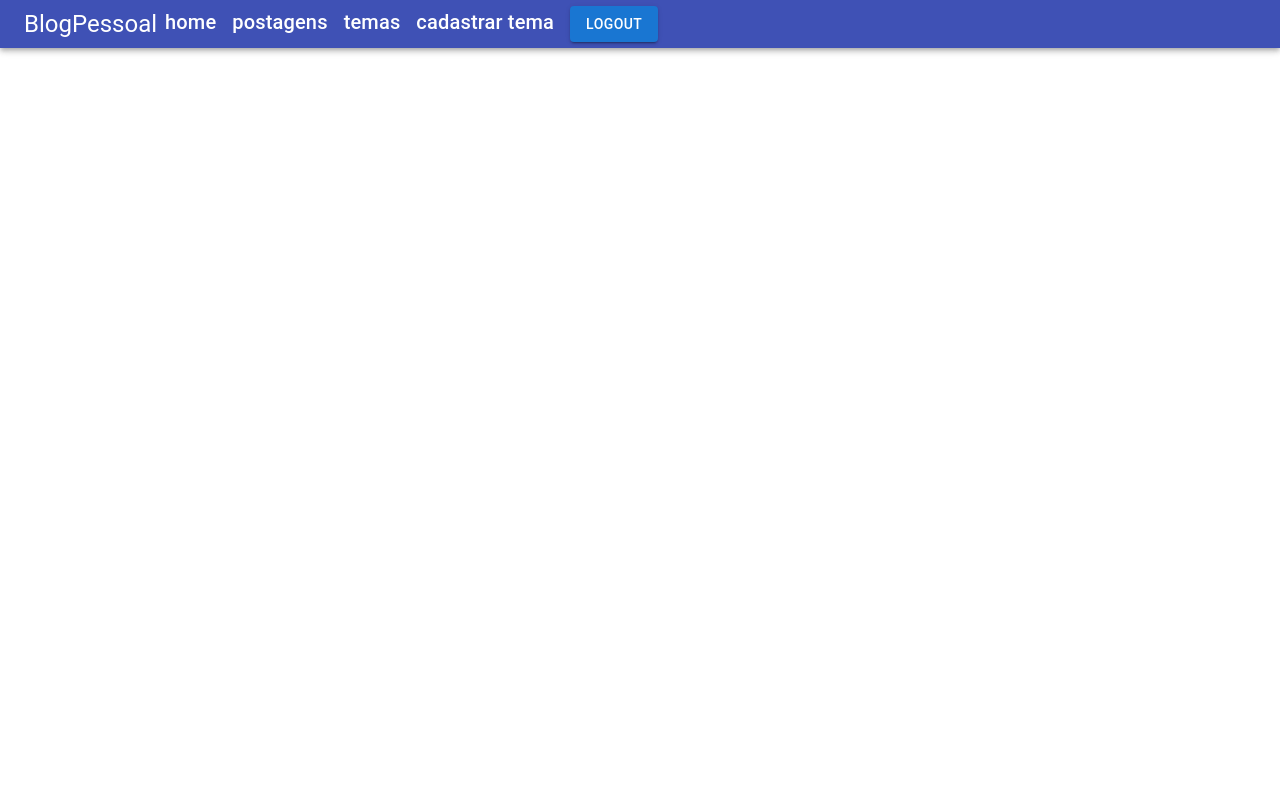
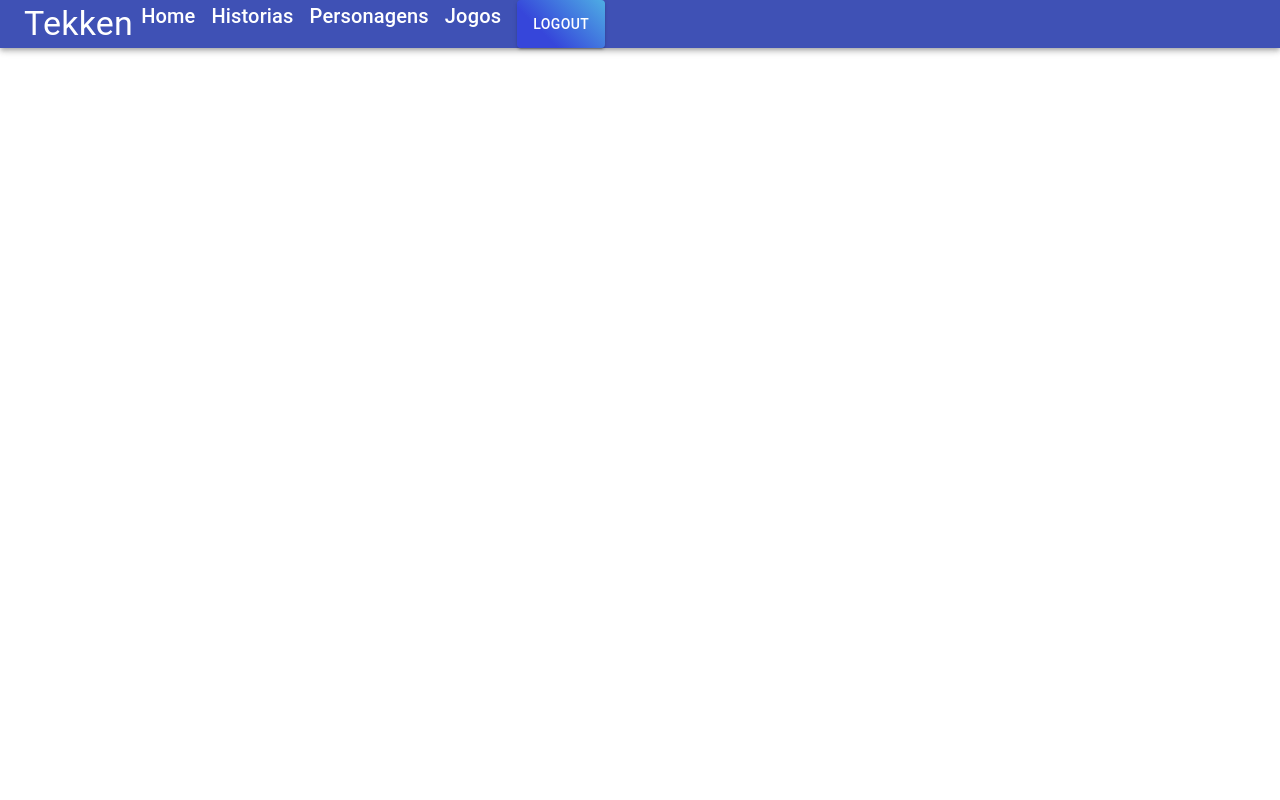
Before and after one commit to Edusan17/Projeto-React, a React (Create React App) app: page /cadastro in a window 1280 px wide. Shown: the top 800 px of the page. Built offline with nearby package versions, Linux system fonts and the light colour scheme.

Commit message:
Atualizando o Blog

```diff
--- a/src/componentes/estaticos/footer/Footer.css
+++ b/src/componentes/estaticos/footer/Footer.css
@@ -12,7 +12,7 @@
   }
 
   .copyright {
-    background-color: #303F9F;
+    background-color: #3434f3;
     height: 60px;
     color: white;
   }
--- a/src/componentes/estaticos/navbar/Navbar.css
+++ b/src/componentes/estaticos/navbar/Navbar.css
@@ -11,3 +11,7 @@
     color: white;
     background: lightblue !important;
   }
+
+  .fundo1 {
+    background-color: aqua;
+  }
--- a/src/componentes/estaticos/navbar/Navbar.tsx
+++ b/src/componentes/estaticos/navbar/Navbar.tsx
@@ -9,39 +9,39 @@
 function Navbar() {
     return (
         <>
-            <AppBar position="static">
+            <AppBar position="static" className="fundo1">
                 <Toolbar variant="dense">
                     <Box style={{ cursor: "pointer" }} >
-                        <Typography variant="h5" color="inherit">
-                            BlogPessoal
+                        <Typography variant="h4" color="inherit">
+                            Tekken
                         </Typography>
                     </Box>
 
                     <Box display="flex" justifyContent="start">
                         <Box mx={1} style={{ cursor: "pointer" }}>
                             <Typography variant="h6" color="inherit">
-                                home
+                                Home
                             </Typography>
                         </Box>
                         <Box mx={1} style={{ cursor: "pointer" }}>
                             <Typography variant="h6" color="inherit">
-                                postagens
+                                Historias
                             </Typography>
                         </Box>
                         <Box mx={1} style={{ cursor: "pointer" }}>
                             <Typography variant="h6" color="inherit">
-                                temas
+                                Personagens
                             </Typography>
                         </Box>
                         <Box mx={1} style={{ cursor: "pointer" }}>
                             <Typography variant="h6" color="inherit">
-                                cadastrar tema
+                                Jogos
                             </Typography>
                         </Box>
                         <Link to='/login' className='text-decorator-none'>
                             <Box mx={1} className='cursor'>
                                 <Typography variant="h6" color="inherit" >
-                                   <Button className='btn-logout' variant='contained'>logout</Button>
+                                   <Button className='btn-login' variant='contained'>logout</Button>
                                 </Typography>
                             </Box>
                         </Link>
--- a/src/paginas/cadastroUsuario/CadastroUsuario.css
+++ b/src/paginas/cadastroUsuario/CadastroUsuario.css
@@ -1,5 +1,5 @@
 .imagem2{
-    background-image: url(https://i.imgur.com/H88yIo2.png);
+    background-image: url(https://ltp-medias.s3.eu-west-3.amazonaws.com/wp-content/uploads/2022/09/18075433/tekken-8-image-3.jpg);
     background-repeat: no-repeat;
     width: 100vh;
     min-height: 100vh;
--- a/src/paginas/cadastroUsuario/CadastroUsuario.tsx
+++ b/src/paginas/cadastroUsuario/CadastroUsuario.tsx
@@ -69,7 +69,7 @@
                         </Typography>
                         <TextField value={user.nome} onChange={(e: ChangeEvent<HTMLInputElement>) => updatedModel(e)}
                             id="nome"
-                            label="nome"
+                            label="Nome"
                             placeholder="Entre com seu usuário"
                             name="nome"
                             margin="normal"
@@ -78,7 +78,7 @@
                         />
                         <TextField value={user.usuario} onChange={(e: ChangeEvent<HTMLInputElement>) => updatedModel(e)}
                             id="usuario"
-                            label="usuario"
+                            label="Usuário"
                             variant="outlined"
                             name="usuario"
                             margin="normal"
@@ -87,7 +87,7 @@
                         />
                         <TextField value={user.senha} onChange={(e: ChangeEvent<HTMLInputElement>) => updatedModel(e)}
                             id="senha"
-                            label="senha"
+                            label="Senha"
                             variant="outlined"
                             name="senha"
                             margin="normal"
@@ -97,7 +97,7 @@
                         />
                         <TextField value={confirmarSenha} onChange={(e: ChangeEvent<HTMLInputElement>) => confirmarSenhaHandle(e)}
                             id="confirmarSenha"
-                            label="confirmarSenha"
+                            label="Confirmar senha"
                             variant="outlined"
                             name="confirmarSenha"
                             margin="normal"
--- a/src/paginas/home/Home.tsx
+++ b/src/paginas/home/Home.tsx
@@ -10,7 +10,7 @@
                 <Grid alignItems="center" item xs={6}>
                     <Box paddingX={20} >
                         <Typography variant="h3" gutterBottom color="textPrimary" component="h3" align="center" style={{ color: "white", fontWeight: "bold" }}>Seja bem vindo(a)!</Typography>
-                        <Typography variant="h5" gutterBottom color="textPrimary" component="h5" align="center" style={{ color: "white", fontWeight: "bold" }}>expresse aqui os seus pensamentos e opiniões!</Typography>
+                        <Typography variant="h5" gutterBottom color="textPrimary" component="h5" align="center" style={{ color: "white", fontWeight: "bold" }}>Aproveite o site e procure coisas sobre o mundo Tekken.</Typography>
                     </Box>
                     <Box display="flex" justifyContent="center">
                         <Box marginRight={1}>
@@ -19,7 +19,7 @@
                     </Box>
                 </Grid>
                 <Grid item xs={6} >
-                    <img src="https://i.imgur.com/H88yIo2.png" alt="" width="500px" height="500px" />
+                    <img src="https://sm.ign.com/ign_de/news/t/tekken-8-t/tekken-8-the-exclusive-first-interview-with-katsuhiro-harada_wj55.jpg" alt="" width="670px" height="450px" />
                 </Grid>
                 <Grid xs={12} style={{ backgroundColor: "white" }}>
                 </Grid>
--- a/src/paginas/login/Login.css
+++ b/src/paginas/login/Login.css
@@ -2,8 +2,12 @@
     font-weight: bold !important;
   }
 
+  .fundo {
+    background-image: url(https://www.teahub.io/photos/full/294-2948335_tekken-wallpaper-for-android.jpg)
+  }
+
   .imagem-login {
-      background-image: url(https://i.imgur.com/H88yIo2.png);
+      background-image: url(https://wallpaper.dog/large/20524097.jpg);
       background-repeat: no-repeat;
       width: 100vh;
       min-height: 100vh;
@@ -15,7 +19,7 @@
     background: linear-gradient(45deg, #3646da 30%, #4eade4 100%) !important;
     border: 0;
     border-radius: 3;
-    color: rgb(0, 0, 0);
+    color: rgb(255, 255, 255);
     height: 6vh;
     padding: 0 30px;
   }
@@ -24,7 +28,7 @@
     background: linear-gradient(45deg, #3a4ebd 30%, #78c4f0 100%) !important;
     border: 0 !important;
     border-radius: 3 !important;
-    color: rgb(0, 0, 0) !important;
+    color: rgb(255, 255, 255) !important;
     height: 6vh !important;
     padding: 0 18px !important;
   }
--- a/src/paginas/login/Login.tsx
+++ b/src/paginas/login/Login.tsx
@@ -49,7 +49,7 @@
   return (
     <>
       <Grid
-        container
+        container className="fundo"
         direction="row"
         justifyContent="center"
         alignItems="center"
```
Also changed, not shown: Kuma.jpg (added).
